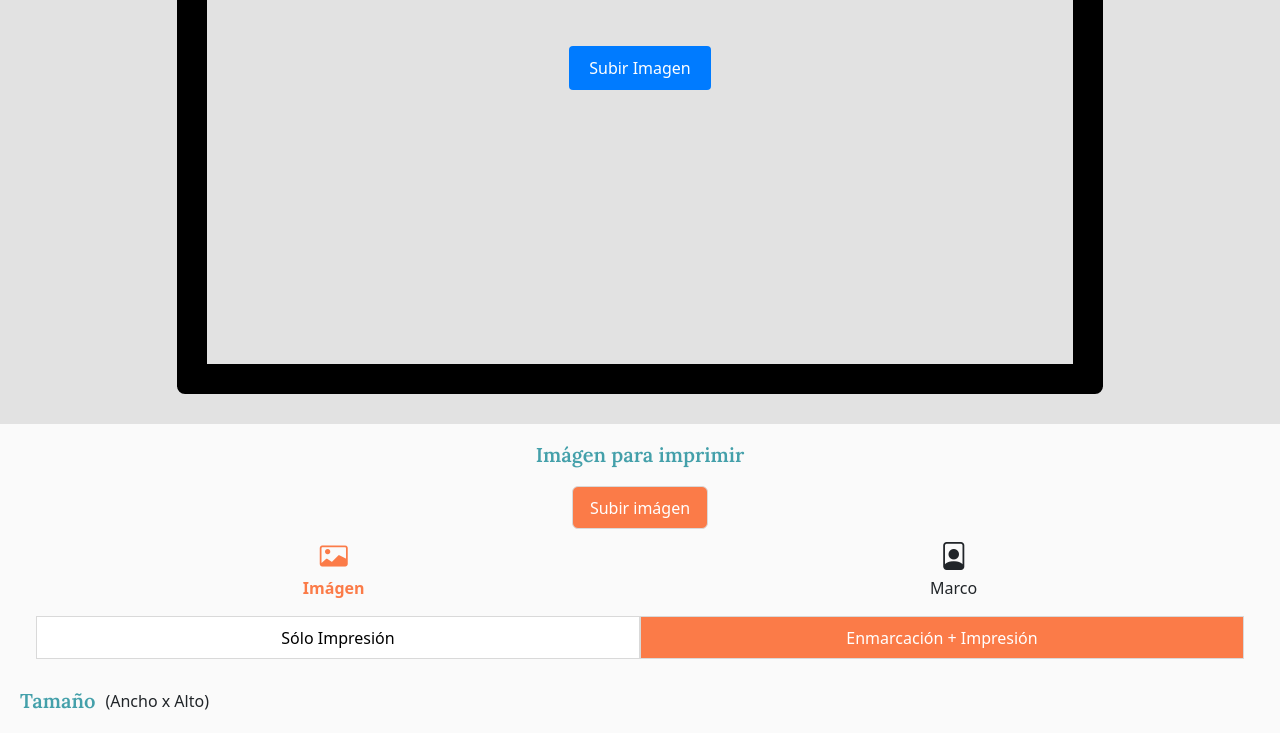
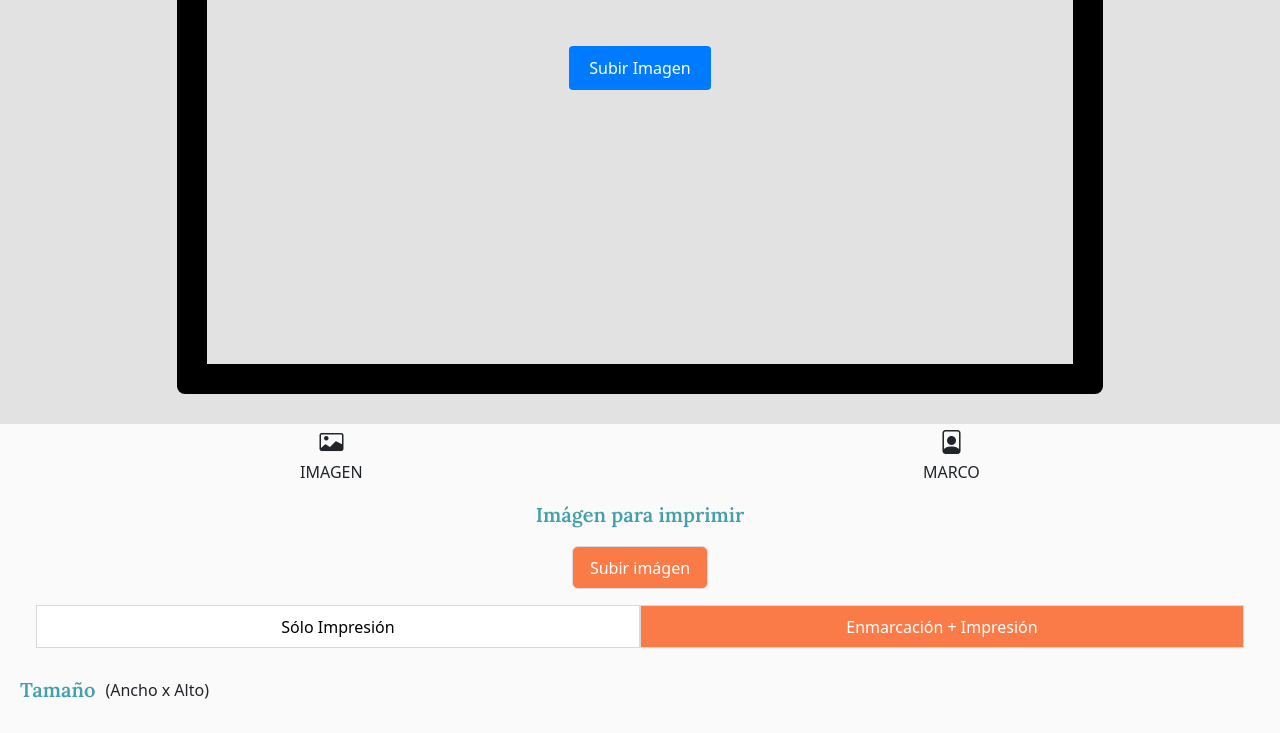
Before and after one commit to end1996/webForm, a React (Vite) app: page / in a window 1280 px wide. Shown: the part 376-1109 px from the top of the page. Built offline with nearby package versions, Linux system fonts and the light colour scheme.

Commit message:
Creacion de vista de marcos y navegacion entre iconos, gestor de estado en app.tsx

```diff
--- a/src/App.tsx
+++ b/src/App.tsx
@@ -1,3 +1,4 @@
+import { useState } from "react";
 import Header from "./components/Header";
 import ImagePreview from "./components/Screens/imagePreview/ImagePreview";
 import Iconos from "./components/Screens/Formulario/Iconos/Iconos";
@@ -8,25 +9,41 @@ import Tamanios from "./components/Screens/Formulario/TamanioGrid/Tamanios";
 import TextInputContainer from "./components/Screens/Formulario/TextInput/TextInputComentarios";
 import AgregarAlCarro from "./components/Screens/Formulario/AgregarAlCarro/AgregarAlCarro";
 import styles from './App.module.css';
+import MarcosView from "./components/Screens/Formulario/Iconos/Marco/MarcosView";
 
 function App() {
-  return <>
+  const [activeView, setActiveView] = useState<string>('main');
+
+  const handleIconClick = (view: string) => {
+    setActiveView(view);
+  };
+
+  return (
+    <>
       <Header />
       <div className={styles.container}>
         <div className={`${styles.column} ${styles.imagePreviewColumn}`}>
           <ImagePreview />
         </div>
         <div className={`${styles.column} ${styles.formColumn}`}>
+          <Iconos onIconClick={handleIconClick} />
+          {activeView === 'main' && (
+            <>
               <SubirImagen />
-        <Iconos />
               <BotonesEnmarcado />
               {/*<Dimensiones  />*/}
               <Tamanios />
               <TextInputContainer />
               <AgregarAlCarro />
+            </>
+          )}
+          {activeView === 'marcos' && (
+            <MarcosView />
+          )}
         </div>
       </div>
     </>
+  );
 }
 
-export default App
+export default App;
--- a/src/components/Screens/Formulario/Iconos/Iconos.tsx
+++ b/src/components/Screens/Formulario/Iconos/Iconos.tsx
@@ -1,37 +1,26 @@
-import { useState } from 'react';
 import styles from './Iconos.module.css';
 
-function Iconos() {
-  const [selectedIcon, setSelectedIcon] = useState<string | null>('image');
+interface IconosProps {
+  onIconClick: (view: string) => void;
+}
 
-  const handleIconClick = (iconName: string) => {
-    setSelectedIcon(iconName);
-  };
-
+const Iconos: React.FC<IconosProps> = ({ onIconClick }) => {
   return (
     <div className={styles.iconContainer}>
       <div
-        className={`${styles.iconContainer__each} ${selectedIcon === 'image' ? styles.selected : ''}`}
-        onClick={() => handleIconClick('image')}
+        className={styles.iconContainer__each}
+        onClick={() => onIconClick('main')}
       >
-        <i className="bi bi-card-image fs-3"></i>
-        <label className={styles.iconText}>Imágen</label>
+        <i className="bi bi-card-image fs-4"></i>
+        <label className={styles.iconText}>IMAGEN</label>
       </div>
       <div
-        className={`${styles.iconContainer__each} ${selectedIcon === 'person' ? styles.selected : ''}`}
-        onClick={() => handleIconClick('person')}
+        className={styles.iconContainer__each}
+        onClick={() => onIconClick('marcos')}
       >
-        <i className="bi bi-file-person fs-3"></i>
-        <label className={styles.iconText}>Marco</label>
+        <i className="bi bi-file-person fs-4"></i>
+        <label className={styles.iconText}>MARCO</label>
       </div>
-      {/* Oculto por requerimiento
-      <div
-        className={`${styles.iconContainer__each} ${selectedIcon === 'aspectRatio' ? styles.selected : ''}`}
-        onClick={() => handleIconClick('aspectRatio')}
-      >
-        <i className="bi bi-aspect-ratio fs-5"></i>
-        <label className={styles.iconText}>PASSEPARTOUT</label>
-      </div>*/}
     </div>
   );
 }
--- /dev/null
+++ b/src/components/Screens/Formulario/Iconos/Marco/MarcosView.module.css
@@ -0,0 +1,13 @@
+.marcosViewContainer {
+    padding: 20px;
+  }
+
+  .backButton {
+    margin-bottom: 20px;
+    padding: 10px 20px;
+    background-color: #FB7B48;
+    color: #fff;
+    border: none;
+    border-radius: 4px;
+    cursor: pointer;
+  }
--- /dev/null
+++ b/src/components/Screens/Formulario/Iconos/Marco/MarcosView.tsx
@@ -0,0 +1,12 @@
+import styles from './MarcosView.module.css';
+
+const MarcosView: React.FC = () => {
+    return (
+      <div className={styles.marcosViewContainer}>
+        <h2>Vista de Marcos</h2>
+        {/* Contenido de la vista de marcos */}
+      </div>
+    );
+  }
+
+  export default MarcosView;
```
Lines whose indentation alone changed are shown as unchanged.
